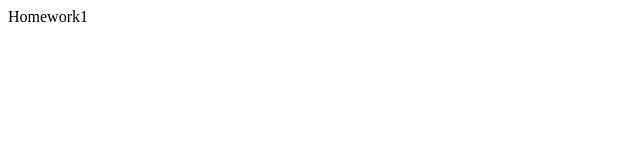
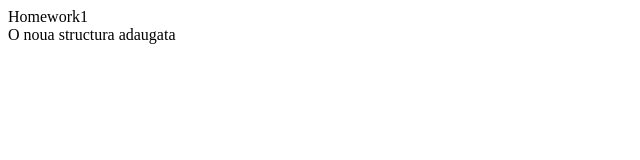
Before and after one commit to BogdanDona/Homework, a plain HTML site: page Homework1/index.html in a window 1280 px wide. Shown: the whole page, without its empty margins (0-640 px from the left). Drawn offline with Linux system fonts and the light colour scheme.

Commit message:
Am adaugat o structura DIV

```diff
--- a/Homework1/index.html
+++ b/Homework1/index.html
@@ -7,5 +7,6 @@
   </head>
   <body>
     <div>Homework1</div>
+    <div>O noua structura adaugata</div>
   </body>
 </html>
```
